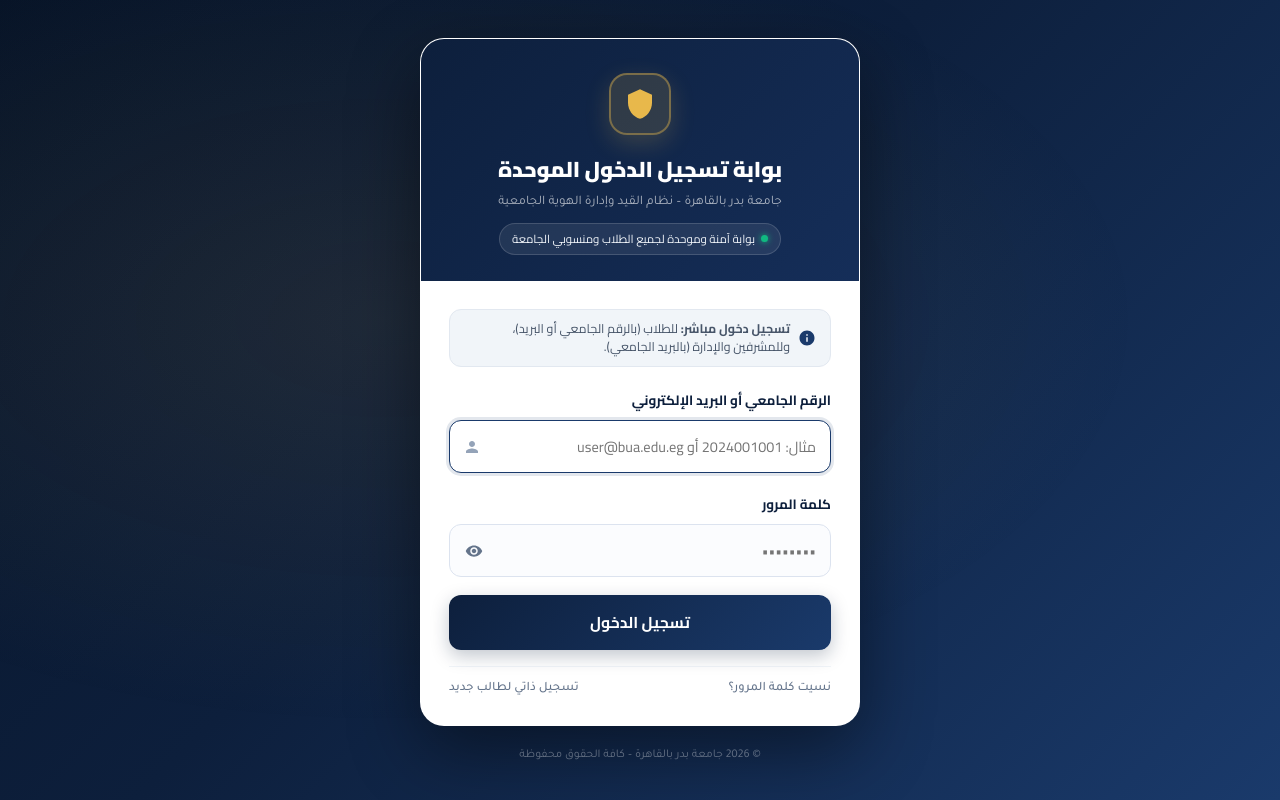
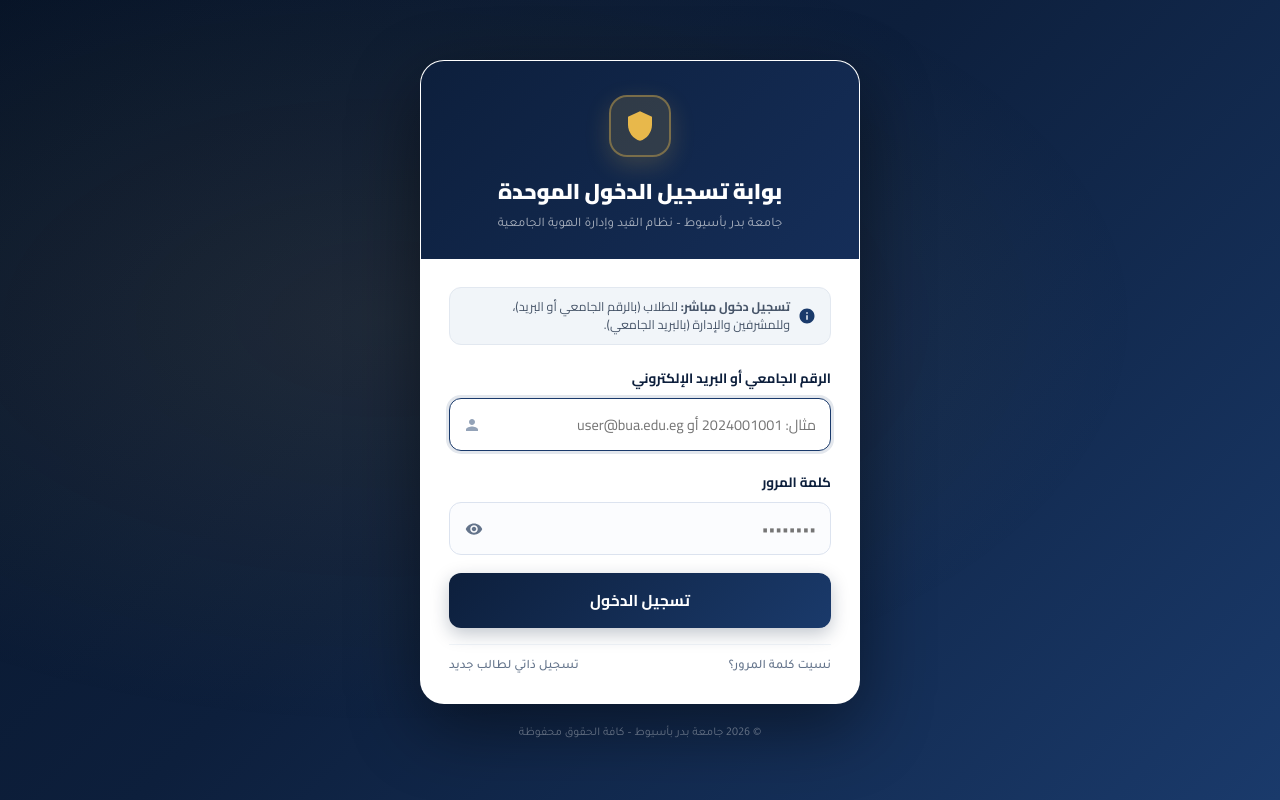
Before and after one commit to rashadhazem/ids, a Flask app: page /login in a window 1280 px wide. Run offline with Flask 3, Linux system fonts and the light colour scheme; parts of the project's set-up code (start-up, migrations or seed data) failed here and were passed over; some libraries are stand-ins or nearby versions.

Commit message:
chore: update university branding to Badr University in Assiut, clean useless text, remove encrypted pw badges and developer credits

```diff
--- a/templates/auth_resend.html
+++ b/templates/auth_resend.html
@@ -257,7 +257,7 @@
     </div>
 
     <footer>
-        <p>© 2026 – نظام القيد والتسجيل الجامعي</p>
+        <p>© 2026 جامعة بدر بأسيوط – جميع الحقوق محفوظة</p>
     </footer>
 </div>
 </body>
--- a/templates/base.html
+++ b/templates/base.html
@@ -179,8 +179,9 @@
   <div class="sb-brand">
     <div class="logo"><svg viewBox="0 0 24 24"><path d="M12 3L1 9l11 6 9-4.91V17h2V9L12 3zM5 13.18v4L12 21l7-3.82v-4L12 17l-7-3.82z"/></svg></div>
     <h2>نظام تسجيل الطلاب</h2>
-    <p>جامعة – نظام القيد</p>
+    <p>جامعة بدر بأسيوط</p>
   </div>
+
   <nav class="sb-nav">
     <div class="sb-section">القائمة</div>
     <a href="{{ url_for('dashboard') }}" class="sb-link {% if request.endpoint=='dashboard' %}active{% endif %}">
@@ -235,8 +236,9 @@
 
 <div class="main">
   {% block content %}{% endblock %}
-  <footer>© 2026 – تم التطوير بواسطة <a href="https://www.linkedin.com/in/abdelrahman-oraby-92588a2a5" target="_blank"> Abdelrahman Oraby</a></footer>
+  <footer>© 2026 جامعة بدر بأسيوط – جميع الحقوق محفوظة</footer>
 </div>
+
 
 <div id="toast"><svg viewBox="0 0 24 24" id="toast-icon"></svg><span id="toast-msg"></span></div>
 
--- a/templates/dashboard.html
+++ b/templates/dashboard.html
@@ -196,15 +196,16 @@
       {% if role == 'superadmin' %}
         <h1>
           <svg style="width:24px;height:24px;fill:#e8b84b" viewBox="0 0 24 24"><path d="M12 1L3 5v6c0 5.55 3.84 10.74 9 12 5.16-1.26 9-6.45 9-12V5l-9-4zm0 10.99h7c-.53 4.12-3.28 7.79-7 8.94V12H5V6.3l7-3.11v8.8z"/></svg>
-          لوحة الإدارة العامة – جامعة BUA
+          لوحة الإدارة العامة – جامعة بدر بأسيوط
         </h1>
         <p>مرحباً بك يا {{ user_name }} · لديك كامل الصلاحيات لإدارة الطلاب والمشرفين والنظام</p>
       {% elif role == 'staff' %}
         <h1>
           <svg style="width:24px;height:24px;fill:#e8b84b" viewBox="0 0 24 24"><path d="M12 1L3 5v6c0 5.55 3.84 10.74 9 12 5.16-1.26 9-6.45 9-12V5l-9-4zm0 10.99h7c-.53 4.12-3.28 7.79-7 8.94V12H5V6.3l7-3.11v8.8z"/></svg>
-          لوحة تحكم شئون الطلاب – جامعة BUA
+          لوحة تحكم شئون الطلاب – جامعة بدر بأسيوط
         </h1>
         <p>مرحباً بك يا {{ user_name }} (موظف شئون طلاب) · يمكنك تسجيل وتعديل ومتابعة طلاب جميع الكليات وتصدير بياناتهم</p>
+
       {% else %}
         <h1>
           <svg style="width:24px;height:24px;fill:#e8b84b" viewBox="0 0 24 24"><path d="M5 13.18v4L12 21l7-3.82v-4L12 17l-7-3.82zM12 3L1 9l11 6 9-4.91V17h2V9L12 3z"/></svg>
--- a/templates/login.html
+++ b/templates/login.html
@@ -272,11 +272,8 @@
         </svg>
       </div>
       <h1>بوابة تسجيل الدخول الموحدة</h1>
-      <p>جامعة بدر بالقاهرة – نظام القيد وإدارة الهوية الجامعية</p>
-      <div class="portal-badge">
-        <span class="dot"></span>
-        <span>بوابة آمنة وموحدة لجميع الطلاب ومنسوبي الجامعة</span>
-      </div>
+      <p>جامعة بدر بأسيوط – نظام القيد وإدارة الهوية الجامعية</p>
+
     </div>
 
     <form method="POST" action="{{ url_for('login') }}">
@@ -333,7 +330,7 @@
   </div>
 
   <footer>
-    <p>© 2026 جامعة بدر بالقاهرة – كافة الحقوق محفوظة</p>
+    <p>© 2026 جامعة بدر بأسيوط – كافة الحقوق محفوظة</p>
   </footer>
 </div>
 
--- a/templates/student_card.html
+++ b/templates/student_card.html
@@ -453,8 +453,8 @@
         <svg viewBox="0 0 24 24"><path d="M12 3L1 9l11 6 9-4.91V17h2V9L12 3zM5 13.18v4L12 21l7-3.82v-4L12 17l-7-3.82z"/></svg>
       </div>
       <div class="uni-text">
-        <h3>بطاقة هوية طالب</h3>
-        <p>Student Identity Card</p>
+        <h3>جامعة بدر بأسيوط</h3>
+        <p>بطاقة هوية طالب</p>
       </div>
     </div>
     <span class="card-type">{{ student.year }}</span>
@@ -639,7 +639,7 @@
 {% endif %}
 
 <footer>
-  © 2026 – نظام القيد والتسجيل الجامعي
+  © 2026 جامعة بدر بأسيوط – جميع الحقوق محفوظة
 </footer>
 
 <script>
--- a/templates/student_self_register.html
+++ b/templates/student_self_register.html
@@ -407,7 +407,7 @@
   </div>
 </div>
 
-<footer>© 2026 – نظام القيد والتسجيل الجامعي</footer>
+<footer>© 2026 جامعة بدر بأسيوط – جميع الحقوق محفوظة</footer>
 
 <script>
 // ── Real-time updates ──
```
Also changed, not shown: templates/admin_panel.html (+3 -9 lines).
